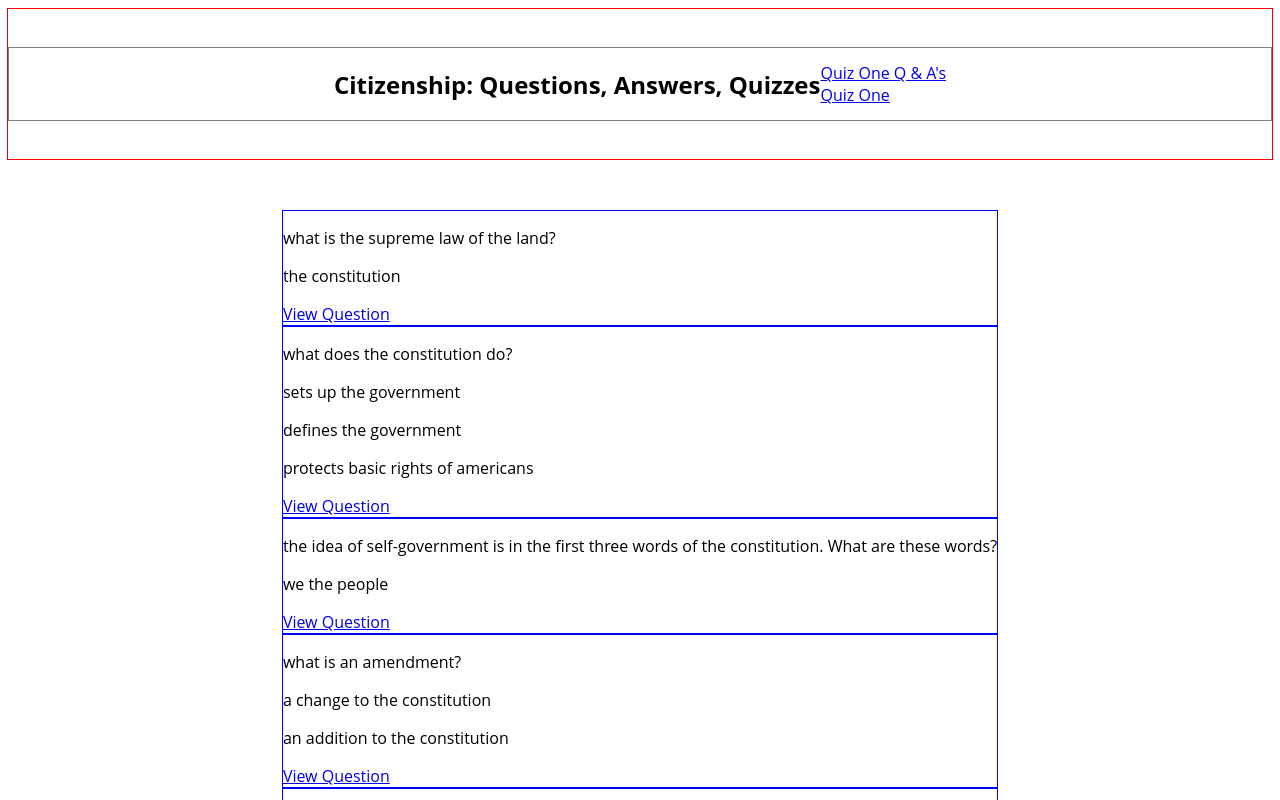
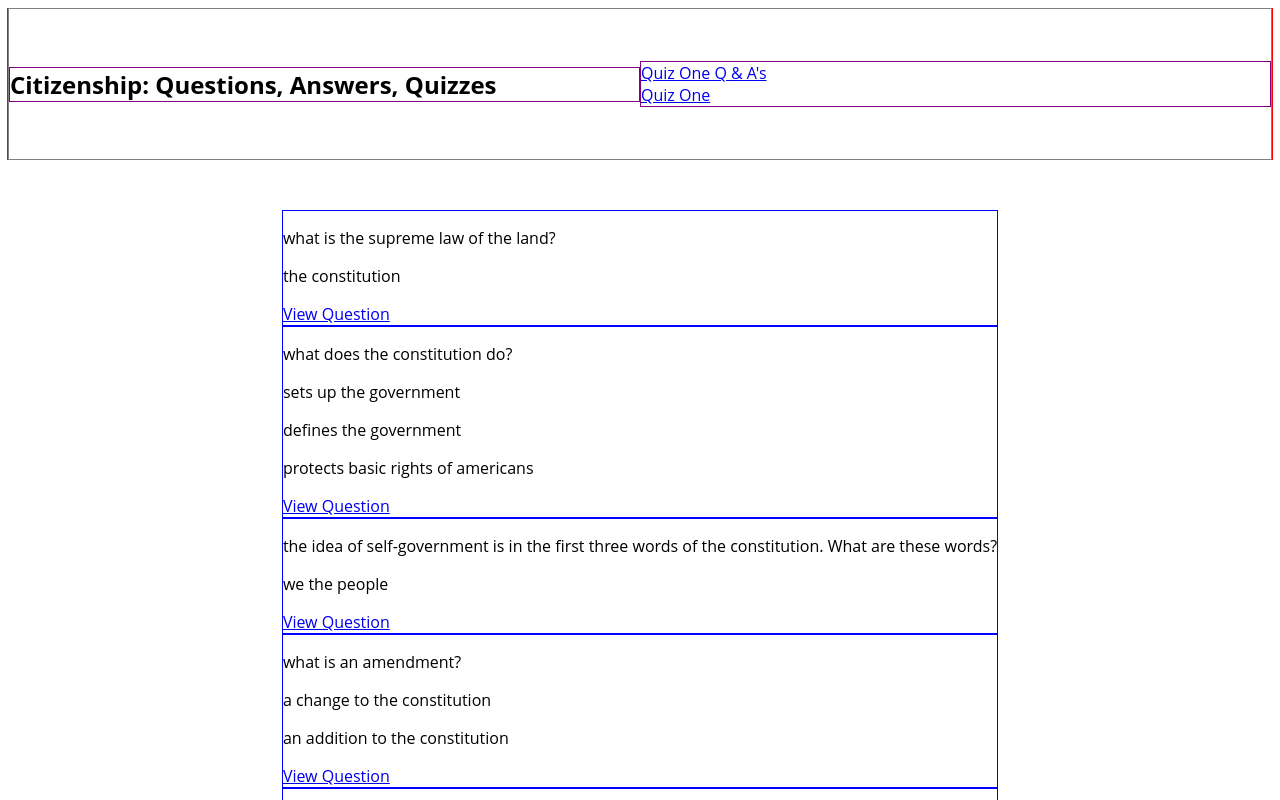
Before and after one commit to mmaustin/citizenship-questions-answers, a React (Create React App) app in the folder citizenship-frontend/: page / in a window 1280 px wide. Shown: the top 800 px of the page. Built offline with nearby package versions, Linux system fonts and the light colour scheme.

Commit message:
added id's to nav sub-containers

```diff
--- a/citizenship-frontend/src/app/Navbar.js
+++ b/citizenship-frontend/src/app/Navbar.js
@@ -6,8 +6,8 @@ const Navbar = () => {
     return(
         <nav>
             <section id='nav-section'>
-                <h2>Citizenship: Questions, Answers, Quizzes</h2>
-                <div>
+                <h2 id='nav-heading'>Citizenship: Questions, Answers, Quizzes</h2>
+                <div id='nav-link-container'>
                     <div><Link to='/'>Quiz One Q & A's</Link></div>
                     <div><Link to='/questions/quizone'>Quiz One</Link></div>
                 </div>
--- a/citizenship-frontend/src/index.css
+++ b/citizenship-frontend/src/index.css
@@ -32,8 +32,14 @@ nav {
 #nav-section {
     border: 1px solid gray;
     width: 100%;
+    height: 100%;
     display: flex;
     justify-content: center;
     align-items: center;
     flex-flow: row;
 }
+
+#nav-heading, #nav-link-container {
+    width: 100%;
+    border: 1px solid purple;
+}
```
